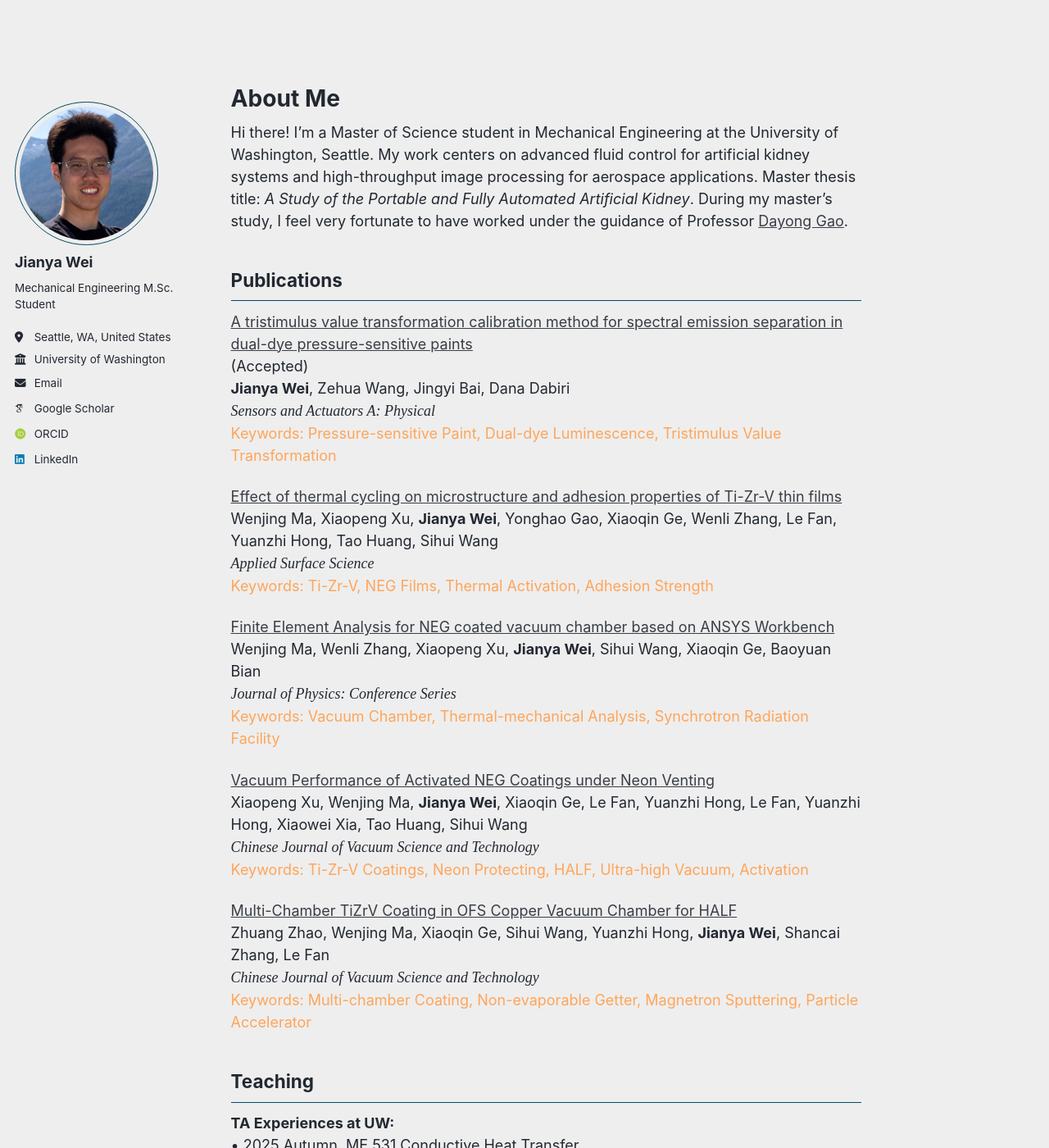
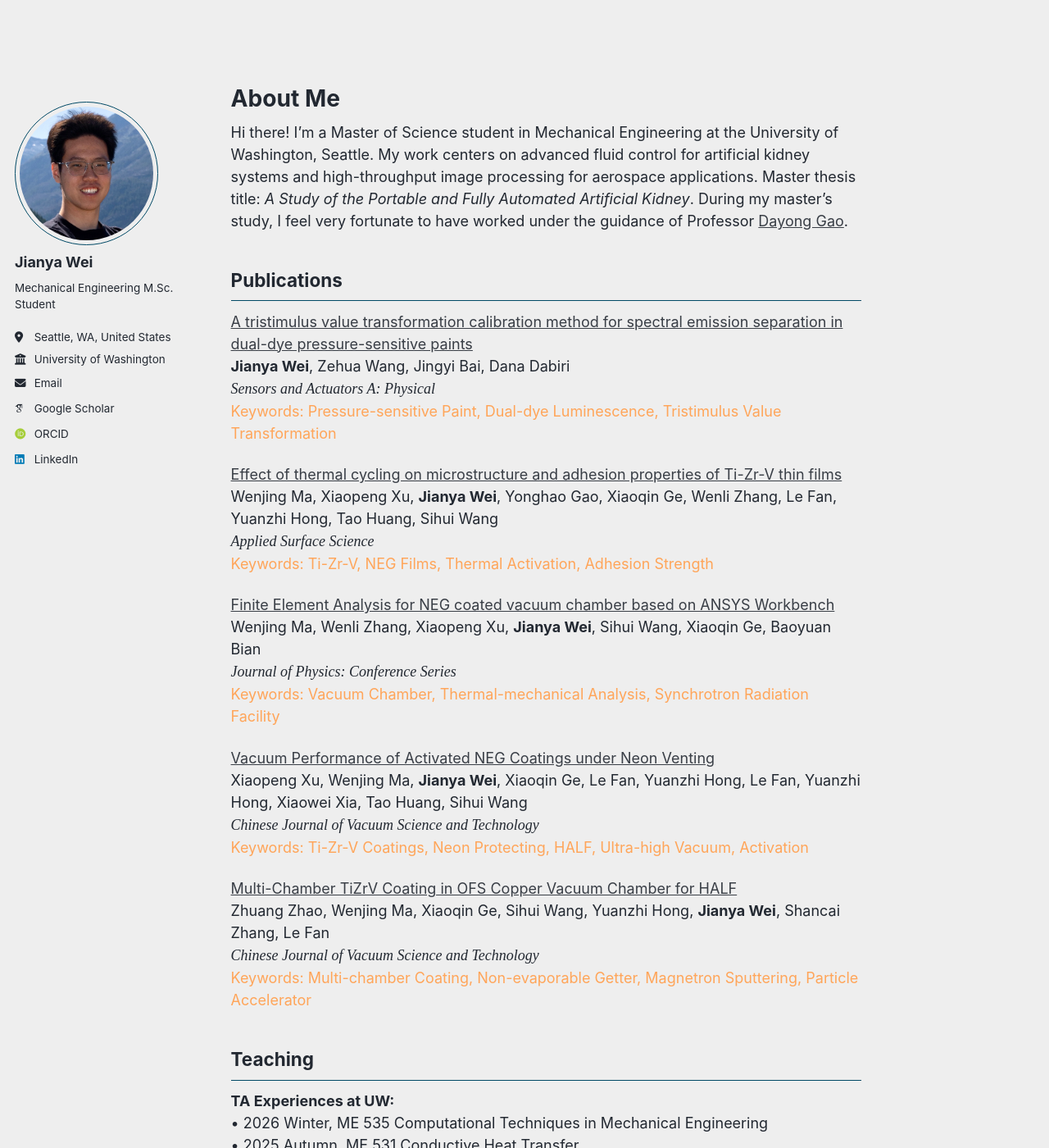
Before and after one commit to jywei02/jywei02.github.io, a Jekyll site: the page built from _pages/about.md, in a window 1280 px wide and 1400 px high. Shown: the whole window at 82% size. Built offline with Jekyll 4.4.1, drawn with Linux system fonts in a browser that asks for light colours; some web fonts are replaced; comment, search, counter and statistics services are not loaded.

Commit message:
Revise about page with new publications and teaching
Updated publication and teaching experience details.

```diff
--- a/_pages/about.md
+++ b/_pages/about.md
@@ -10,7 +10,7 @@ Hi there! I’m a Master of Science student in Mechanical Engineering at the Uni
 
 Publications
 ------
-<span style="color: #40E0D0;">[A tristimulus value transformation calibration method for spectral emission separation in dual-dye pressure-sensitive paints](https://www.sciencedirect.com/science/article/abs/pii/S0924424725011720?via%3Dihub)  </span><br> (Accepted)
+<span style="color: #40E0D0;">[A tristimulus value transformation calibration method for spectral emission separation in dual-dye pressure-sensitive paints](https://www.sciencedirect.com/science/article/abs/pii/S0924424725011720?via%3Dihub)  </span><br>
 **Jianya Wei**, Zehua Wang, Jingyi Bai, Dana Dabiri
 <span style="font-family: 'Times New Roman', serif; font-style: italic;">
 Sensors and Actuators A: Physical
@@ -62,6 +62,7 @@ Keywords: Multi-chamber Coating, Non-evaporable Getter, Magnetron Sputtering, Pa
 Teaching
 ------
 **TA Experiences at UW:**
+• 2026 Winter, ME 535 Computational Techniques in Mechanical Engineering
 • 2025 Autumn, ME 531 Conductive Heat Transfer
 • 2025 Spring, ME 230 Kinematics and Dynamics
 • 2025 Winter, ME 323 Thermal Dynamics
```
